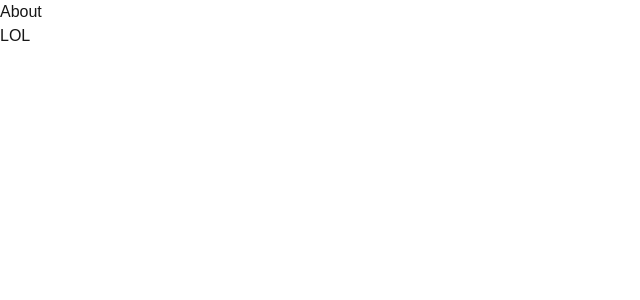
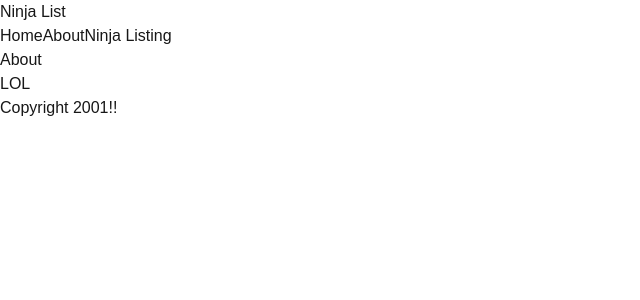
Before and after one commit to Abirsonet563/Next-Js---Net-Ninja, a Next.js app in the folder ninjalist/: page / in a window 1280 px wide. Shown: the top 300 px of the page, without its empty margins (0-640 px from the left). Built offline with nearby package versions, Linux system fonts and the light colour scheme.

Commit message:
Adding Other Component

```diff
--- /dev/null
+++ b/ninjalist/src/pages/comps/Footer.js
@@ -0,0 +1,9 @@
+const Footer = () => {
+    return (
+        <div>
+            Copyright 2001!!
+        </div>
+     );
+}
+
+export default Footer;
--- /dev/null
+++ b/ninjalist/src/pages/comps/Navbar.js
@@ -0,0 +1,13 @@
+const Navbar = () => {
+    return(
+        <nav>
+        <div className="logo">
+         <h1>Ninja List</h1>
+         <a>Home</a>
+         <a>About</a>
+         <a>Ninja Listing</a>
+         </div>
+       </nav>
+    )
+}
+export default Navbar;
--- a/ninjalist/src/pages/index.js
+++ b/ninjalist/src/pages/index.js
@@ -1,12 +1,15 @@
 import Head from "next/head";
 // import styles from '../styles/Home.module.css'
-
+import Navbar from "./comps/Navbar"
+import Footer from "./comps/Footer";
 export default function Home () {
 
   return(
     <div>
+      <Navbar/>
     <h1>About</h1>
     <p>LOL</p>
+    <Footer/>
     </div>
   )
 }
```
